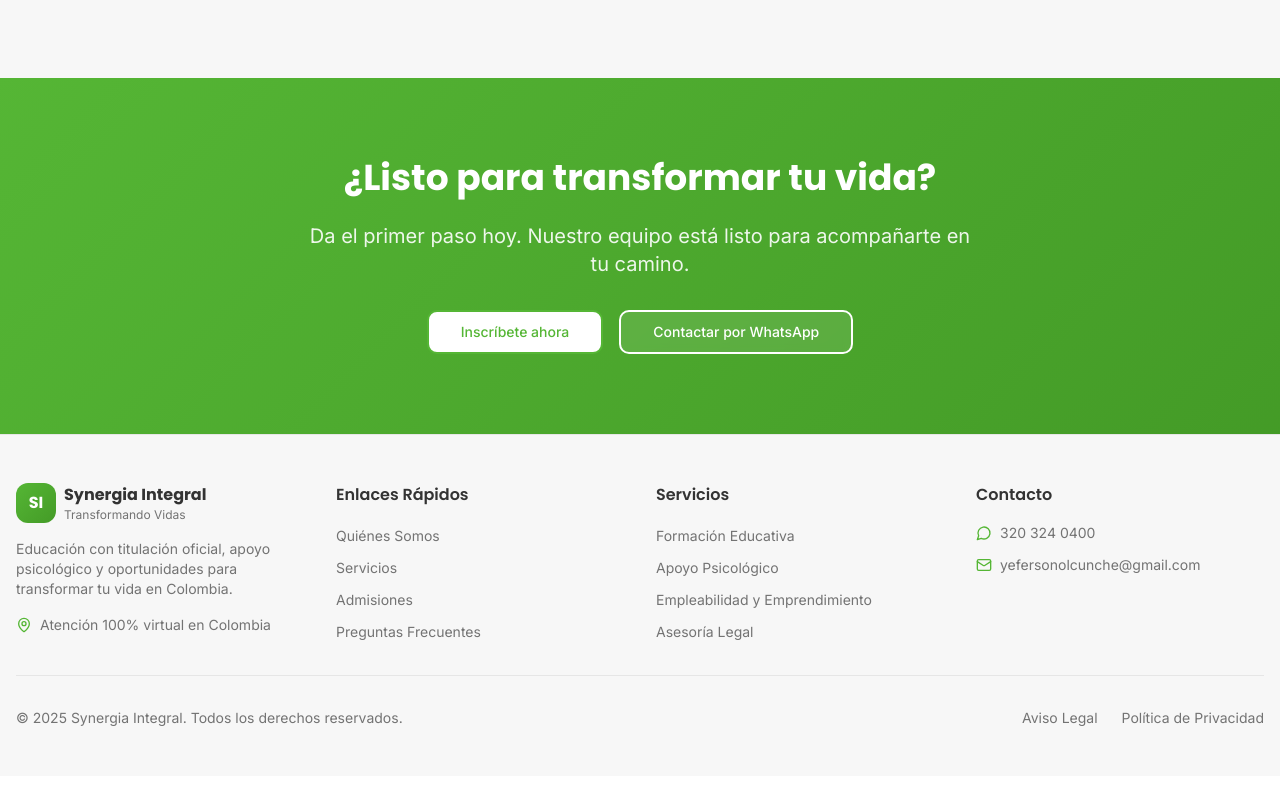
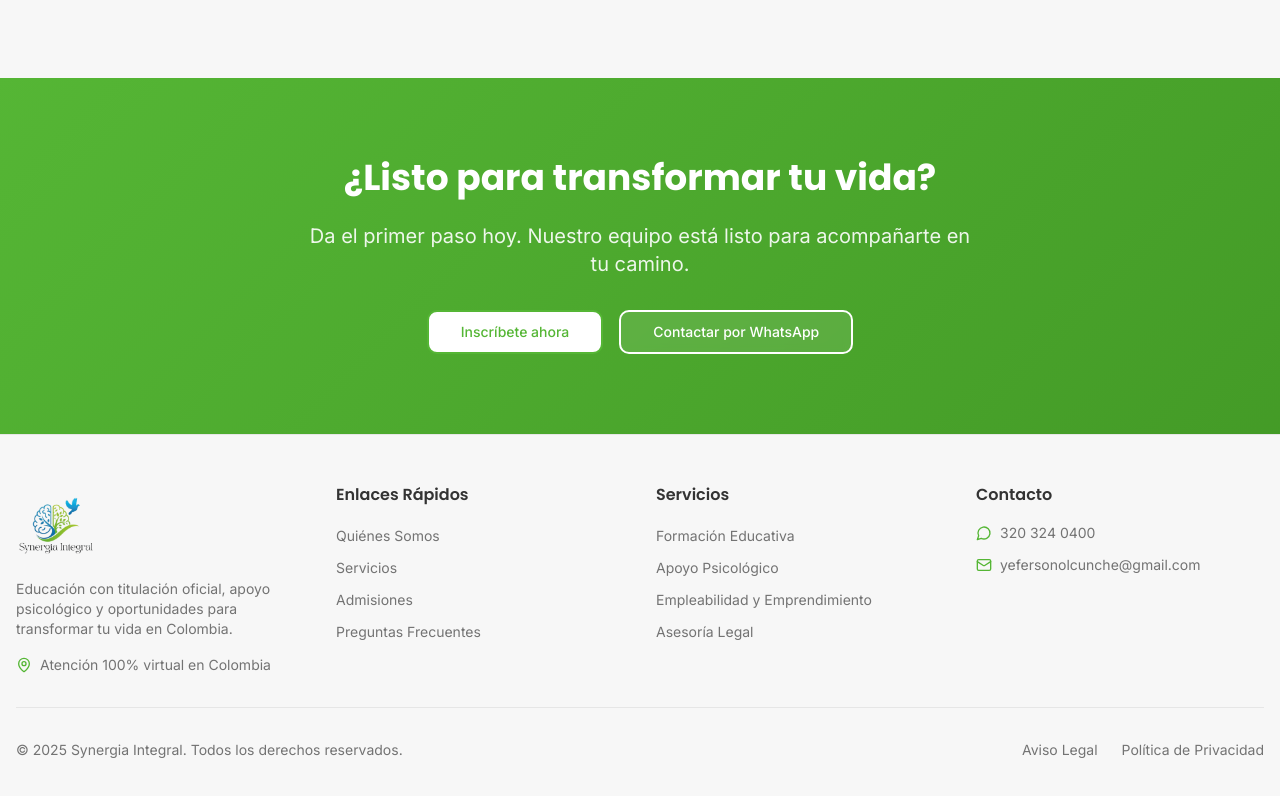
Before and after one commit to ye564/synergia-transforma, a React (Vite) app: page / in a window 1280 px wide. Shown: the part 6297-7093 px from the top of the page. Built offline with nearby package versions, Linux system fonts and the light colour scheme; the HTML template or start-up script is replaced by a standard one.

Commit message:
Update logo in footer

```diff
--- a/src/components/Footer.tsx
+++ b/src/components/Footer.tsx
@@ -1,5 +1,6 @@
 import { Link } from "react-router-dom";
 import { Mail, MessageCircle, MapPin } from "lucide-react";
+import logo from "@/assets/logo-footer.png";
 
 const Footer = () => {
   const currentYear = new Date().getFullYear();
@@ -10,14 +11,8 @@ const Footer = () => {
         <div className="grid grid-cols-1 md:grid-cols-2 lg:grid-cols-4 gap-8 mb-8">
           {/* Acerca de */}
           <div>
-            <div className="flex items-center gap-2 mb-4">
-              <div className="w-10 h-10 bg-gradient-primary rounded-lg flex items-center justify-center">
-                <span className="text-primary-foreground font-heading font-bold">SI</span>
-              </div>
-              <div>
-                <div className="font-heading font-bold text-foreground">Synergia Integral</div>
-                <div className="text-xs text-muted-foreground">Transformando Vidas</div>
-              </div>
+            <div className="mb-4">
+              <img src={logo} alt="Synergia Integral - Transformando Vidas" className="h-20 w-auto" />
             </div>
             <p className="text-sm text-muted-foreground mb-4">
               Educación con titulación oficial, apoyo psicológico y oportunidades para transformar tu vida en Colombia.
```
Also changed, not shown: src/assets/logo-footer.png (added).
